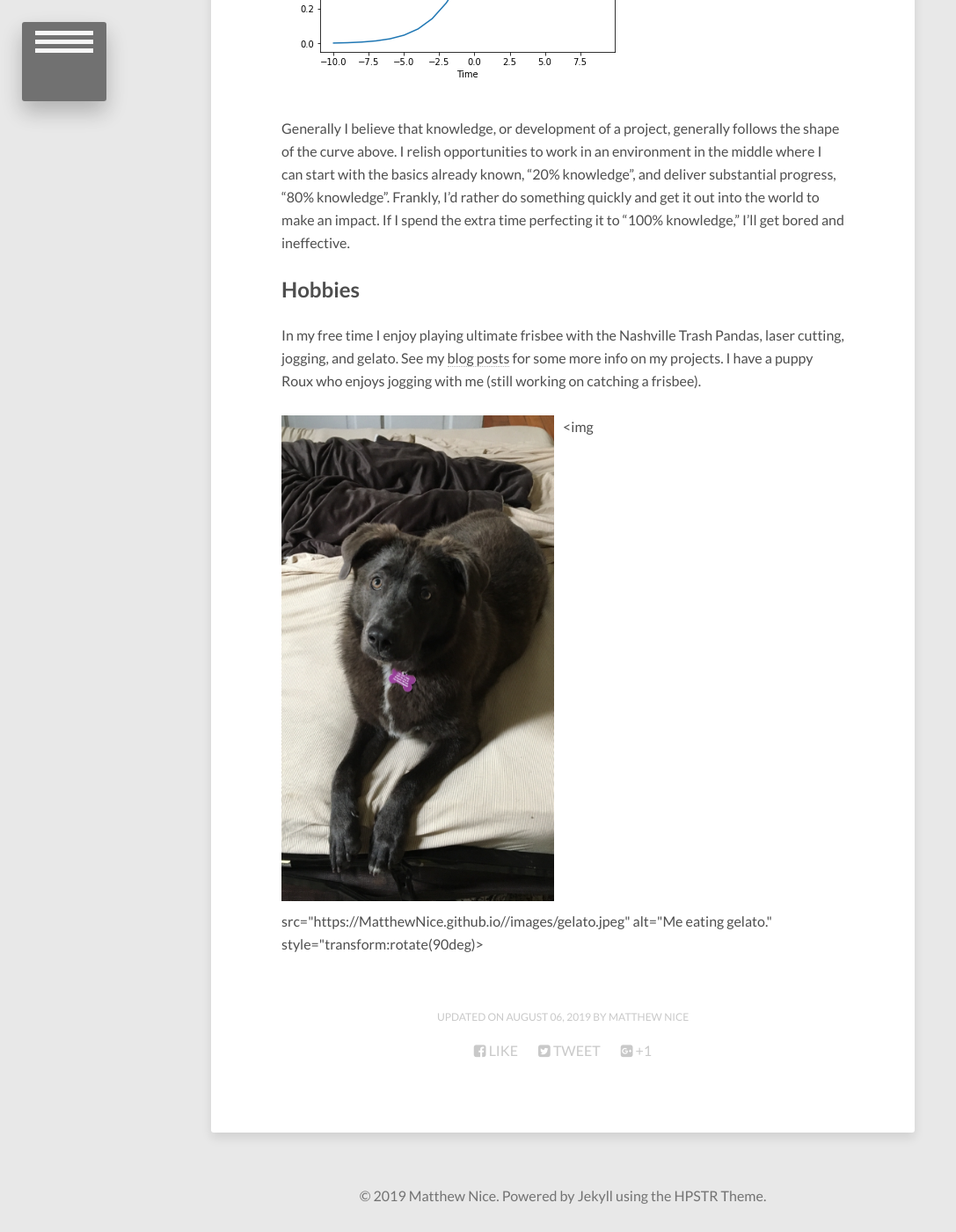
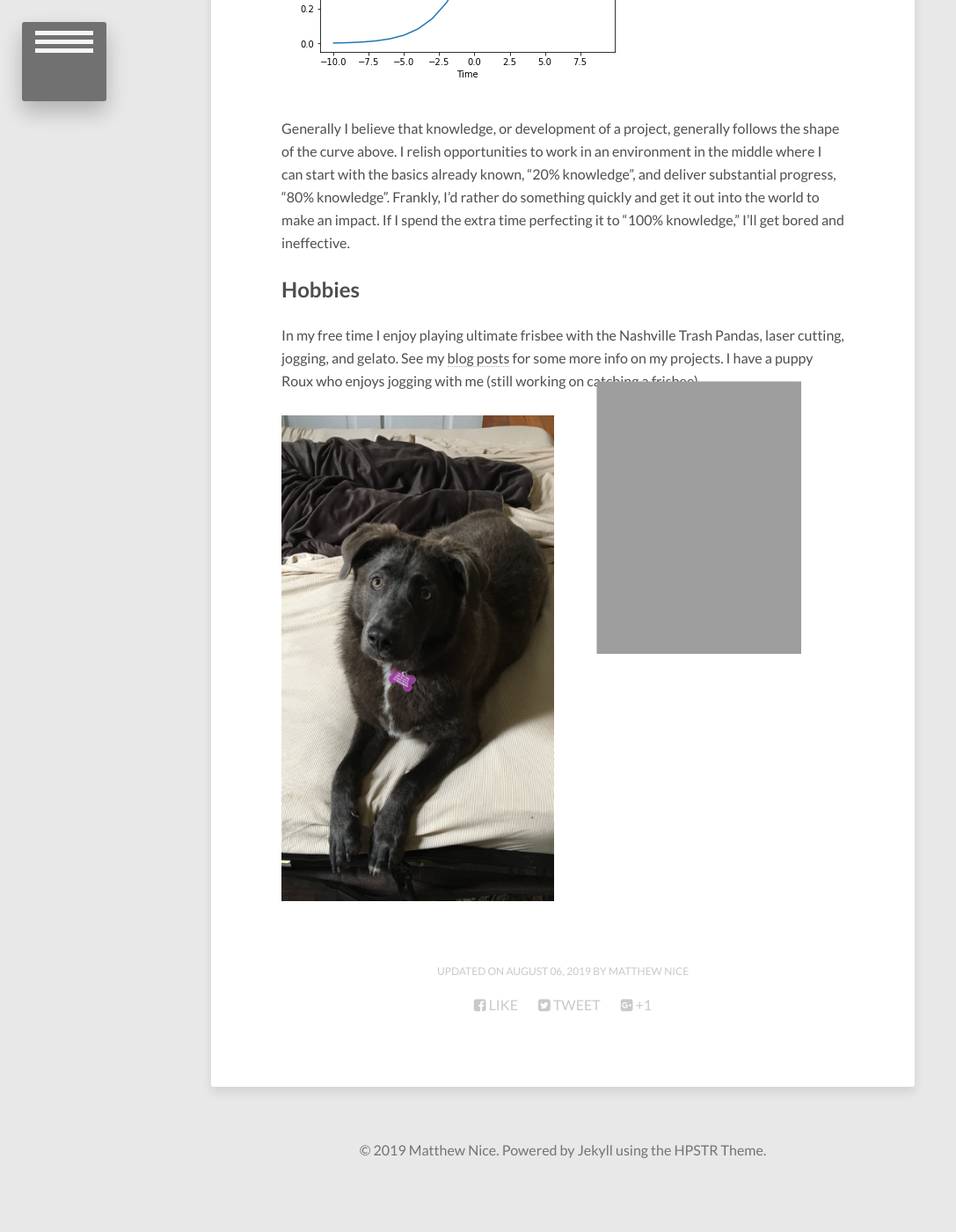
Before and after one commit to MatthewNice/MatthewNice.github.io, a Jekyll site: the page built from about/index.md, in a window 1280 px wide and 1400 px high, scrolled down 1690 px. Shown: the whole window at 88% size, without its empty margins (0-1087 px from the left). Built offline with Jekyll 4.4.1, drawn with Linux system fonts in a browser that asks for light colours; nearby versions of some CDN libraries; after the commit the page ends 3038 px from its top, so only the background shows below that.

Commit message:
Update index.md

```diff
--- a/about/index.md
+++ b/about/index.md
@@ -37,5 +37,5 @@ In my free time I enjoy playing ultimate frisbee with the Nashville Trash Pandas
 
 <figure class="half">
 <a href="{{ site.url }}/images/Roux_on_bed.jpeg"><img src="{{ site.url }}/images/Roux_on_bed.jpeg" alt=""></a>
-<a href="{{ site.url }}/images/gelato.jpeg"><img src="{{ site.url }}/images/gelato.jpeg" alt="Me eating gelato." style="transform:rotate(90deg)></a>
+<a href="{{ site.url }}/images/gelato.jpeg"><img src="{{ site.url }}/images/gelato.jpeg" alt="Me eating gelato." style="transform:rotate(90deg)"></a>
 </figure>
```
